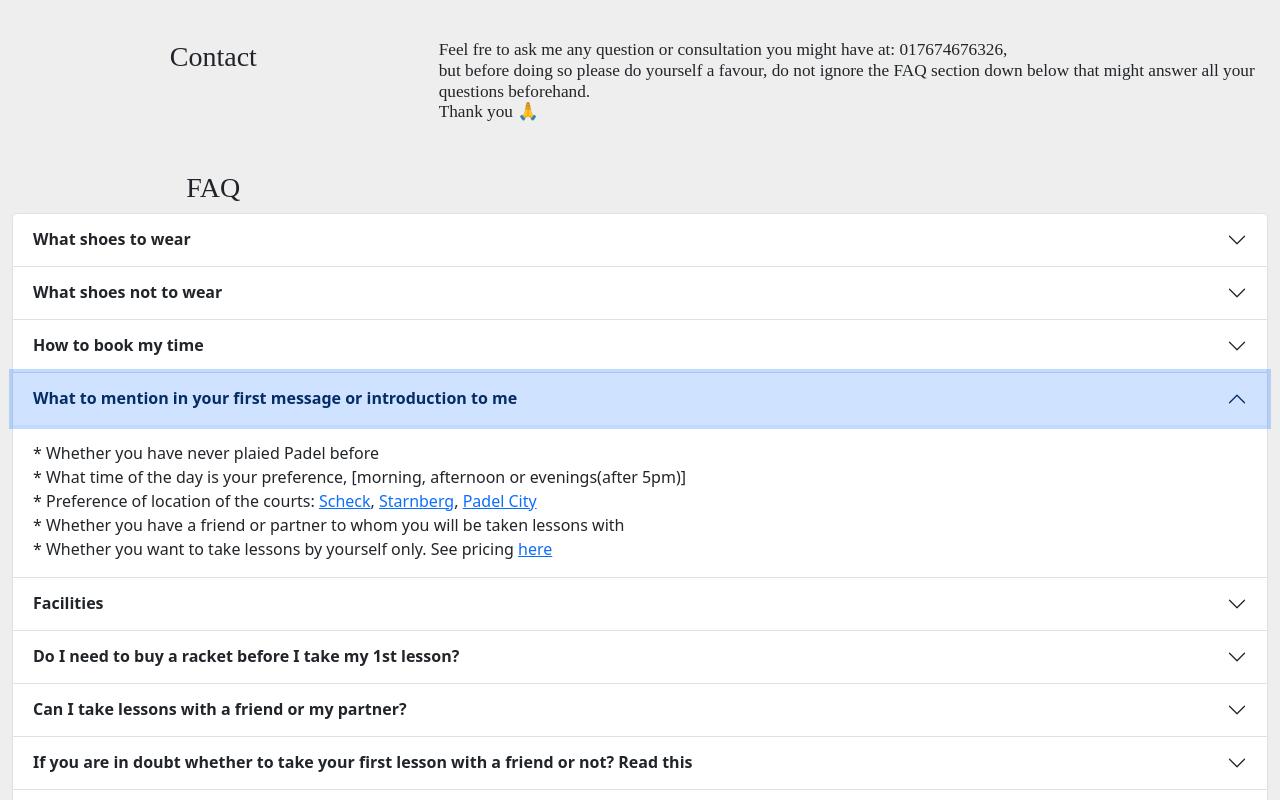
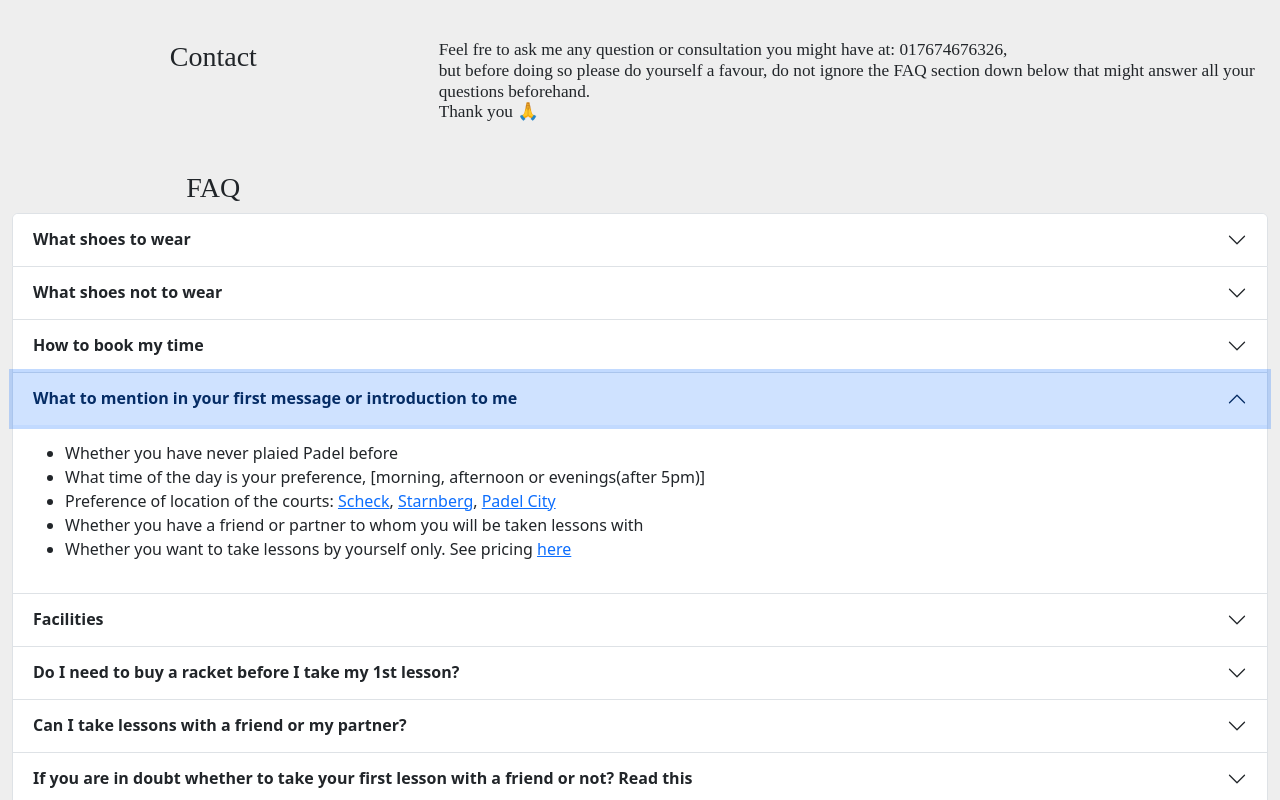
Before and after one commit to jmchza/coaching, a React (Create React App) app: page / in a window 1280 px wide. Both pictures are taken after a click on the button "What to mention in your first message or introduction to me". Shown: the part 418-1218 px from the top of the page. Built offline with nearby package versions, Linux system fonts and the light colour scheme.

Commit message:
ul added instead of simple asterics

```diff
--- a/src/App.js
+++ b/src/App.js
@@ -66,11 +66,13 @@ function App() {
             <Accordion.Item eventKey="3">
               <Accordion.Header><b>What to mention in your first message or introduction to me</b></Accordion.Header>
               <Accordion.Body>
-              * Whether you have never plaied Padel before<br/>
-              * What time of the day is your preference, [morning, afternoon or evenings(after 5pm)]<br/>
-              * Preference of location of the courts: <a href='https://maps.app.goo.gl/hvPj1EbxmHwUwvrC6'>Scheck</a>, <a href='https://maps.app.goo.gl/ZY98xuKTXVJa8p7y6'>Starnberg</a>, <a href='https://maps.app.goo.gl/5YWM6bfQ4ktGTDFfA'>Padel City</a><br/>
-              * Whether you have a friend or partner to whom you will be taken lessons with<br/>
-              * Whether you want to take lessons by yourself only. See pricing <a href="https://jmchza.github.io/coaching/img/Tarif%20Trainerstunde%20MC.pdf">here</a>
+                <ul>
+                  <li>Whether you have never plaied Padel before</li>
+                  <li>What time of the day is your preference, [morning, afternoon or evenings(after 5pm)]</li>
+                  <li>Preference of location of the courts: <a href='https://maps.app.goo.gl/hvPj1EbxmHwUwvrC6'>Scheck</a>, <a href='https://maps.app.goo.gl/ZY98xuKTXVJa8p7y6'>Starnberg</a>, <a href='https://maps.app.goo.gl/5YWM6bfQ4ktGTDFfA'>Padel City</a></li>
+                  <li>Whether you have a friend or partner to whom you will be taken lessons with</li>
+                  <li>Whether you want to take lessons by yourself only. See pricing <a href="https://jmchza.github.io/coaching/img/Tarif%20Trainerstunde%20MC.pdf">here</a></li>
+                </ul>
               </Accordion.Body>
             </Accordion.Item>
             <Accordion.Item eventKey="4">
@@ -97,9 +99,13 @@ function App() {
               <Accordion.Body>
                 <br/>My recommendation is to take the first lesson always by yourself if you can.
                 <br/>Why? for various factors or reasons:
-                <br/>* Individual lessons, allow me to get to know you better sooner, that means I can explore and discover your strengths, weakneses and needs sooner rather than later.
-                <br/>* By doing so, I get to know you better to personalise the classes to your real needs, thus you are in a way taking a shortcut to your progress.
-                <br/>* If you want to take Padel more serious, this is the best way to understand the game as whole, because not only do I work with your game but I also give you the game stategy and understanding for you to actually join the dots sooner as if you have play the game for many years.
+                <ul>
+                  <li>Individual lessons, allow me to get to know you better sooner, that means I can explore and discover your strengths, weakneses and needs sooner rather than later.</li>
+                  <li>By doing so, I get to know you better to personalise the classes to your real needs, thus you are in a way taking a shortcut to your progress.</li>
+                  <li>If you want to take Padel more serious, this is the best way to understand the game as whole, because not only do I work with your game but I also give you the game stategy and understanding for you to actually join the dots sooner as if you have play the game for many years.</li>
+                </ul>
+
+
 
                 </Accordion.Body>
             </Accordion.Item>
```
